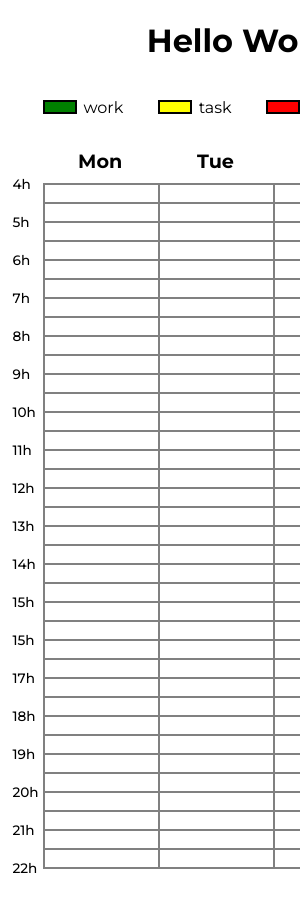
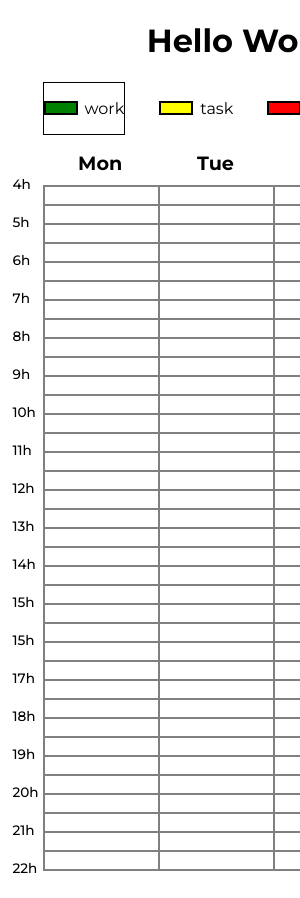
Before and after one commit to Adonat74/scheduler, an Electron app: page renderer/index.html in a window 300 px wide. Both pictures are taken after a click on the element "work". Shown: the top 898 px of the page. Drawn offline with Linux system fonts and the light colour scheme.

Commit message:
made a border box for the selected category

```diff
--- a/renderer/css/style.css
+++ b/renderer/css/style.css
@@ -57,7 +57,9 @@ body {
     margin-right: 7px;
 }
 
-
+.selected {
+    border: solid 1px black;
+}
 
 
 
--- a/renderer/js/renderer.js
+++ b/renderer/js/renderer.js
@@ -27,7 +27,7 @@ document.querySelector(".grid-container").innerHTML = gridElement;
 let catElement = "";
 
 categories.forEach((cat) => {
-    catElement += `<div class="cat-element" data-color="${cat.color}" data-cat="${cat.category}">
+    catElement += `<div id="${cat.color}" class="cat-element unselected" data-color="${cat.color}" data-cat="${cat.category}">
         <div class="color ${cat.color}"></div>
         <p>${cat.category}</p>
     </div>`
@@ -41,9 +41,17 @@ let selectedCat = {
 };
 
 document.querySelectorAll(".cat-element").forEach((element) => {
+
     element.addEventListener("click", () => {
         selectedCat.category = element.dataset.cat;
         selectedCat.color = element.dataset.color;
+
+        document.querySelectorAll(".cat-element").forEach((elem) => {
+            elem.classList.replace("selected", "unselected")
+        });
+
+
+        element.classList.replace("unselected", "selected");
     });
 });
 
```
